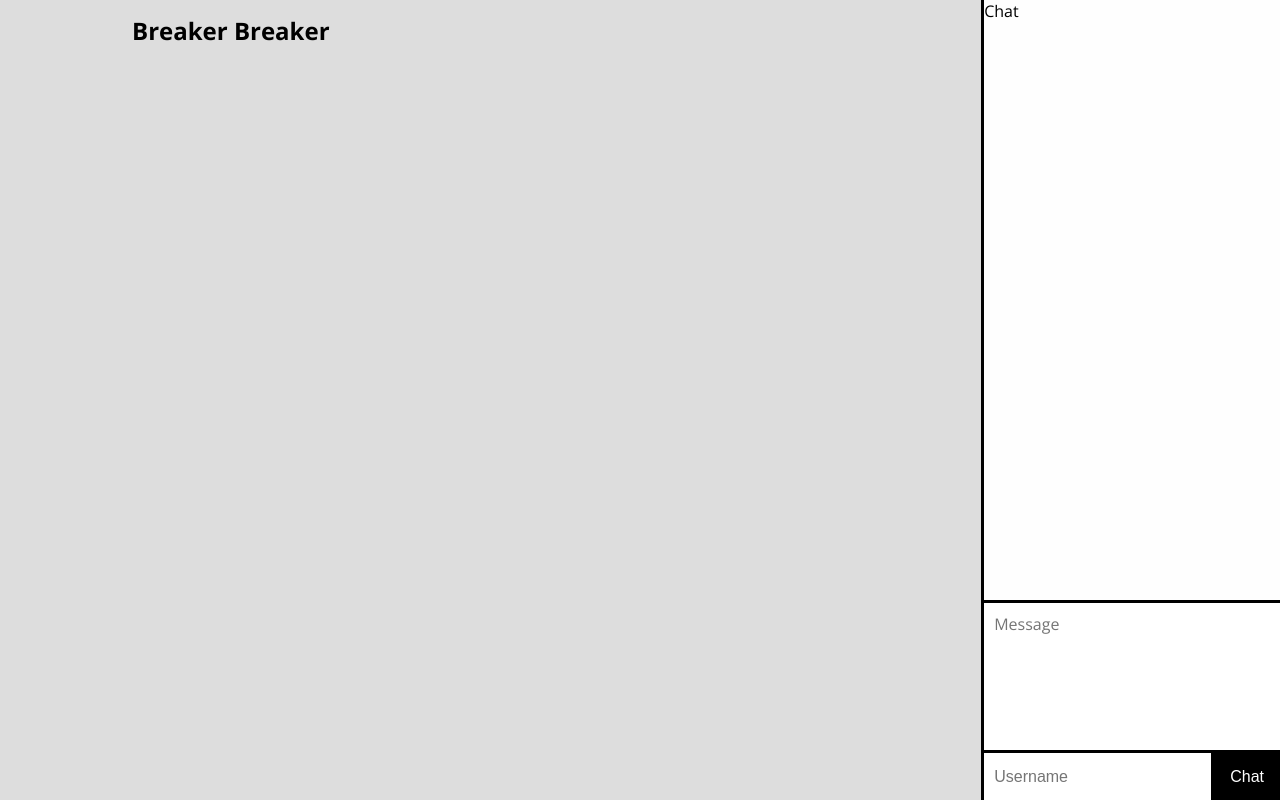
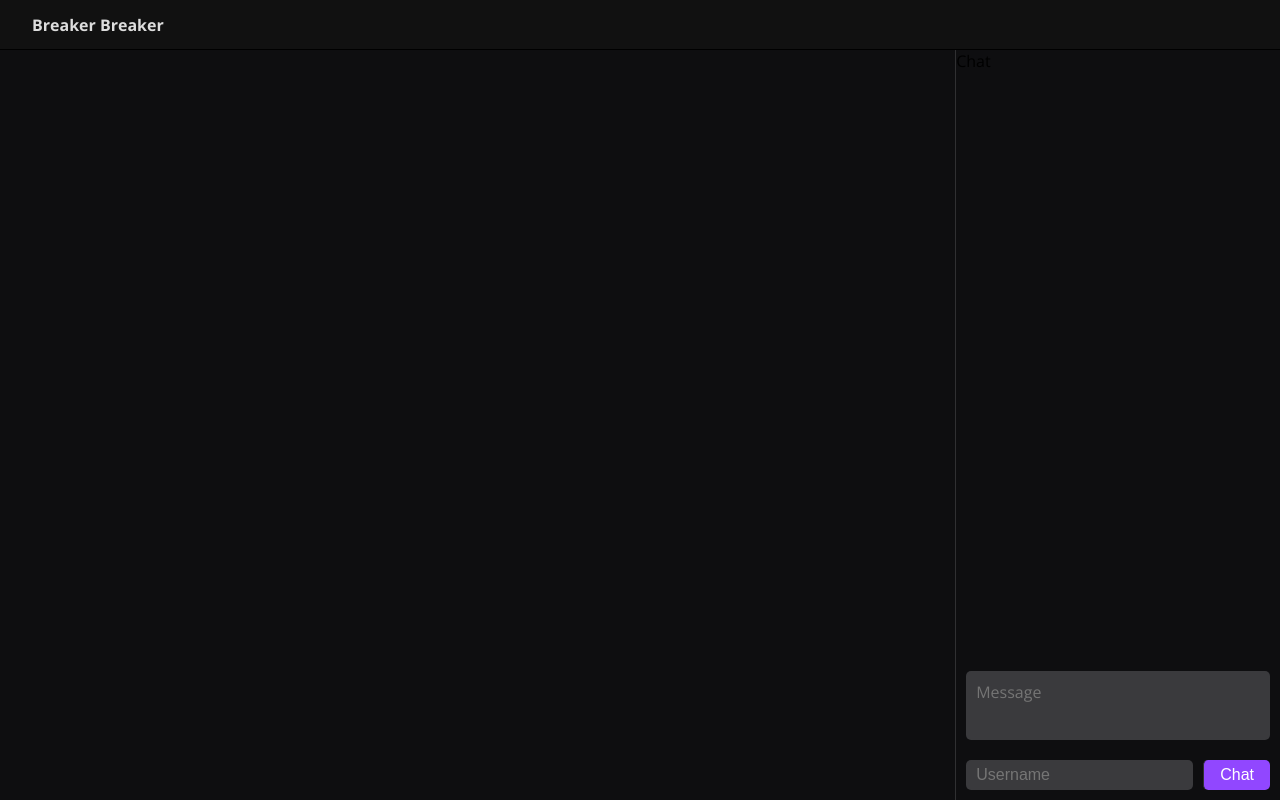
Before and after one commit to kevinchoinj/breaker2, a React (Create React App) app in the folder client/: page /1 in a window 1280 px wide. Built offline with nearby package versions, Linux system fonts and the light colour scheme.

Commit message:
basic stream setup

```diff
--- a/client/src/App.js
+++ b/client/src/App.js
@@ -24,9 +24,6 @@ const GlobalStyle = createGlobalStyle`
     font-family: 'Open Sans', sans-serif;
     -webkit-font-smoothing: antialiased;
     -moz-osx-font-smoothing: grayscale;
-    background-color: ${props => props.theme.colorBackground};
-    color: ${props => props.theme.colorText};
-    fill: ${props => props.theme.colorText};
   }
   * {
     box-sizing: border-box;
@@ -37,12 +34,11 @@ const GlobalStyle = createGlobalStyle`
 `
 
 const App = () => {
-  const [dark, setDark] = useState(false);
+  const [dark, setDark] = useState(true);
   return (
     <ThemeProvider theme={dark ? darkData : lightData}>
       <GlobalStyle/>
       <StyledWrapper>
-        <Navbar/>
         <Switch>
           <Route exact path="/" render={(props) => <Home {...props}/>}/>
           <Route exact path="/:id/vods" render={(props) => <StreamVods {...props}/>}/>
--- a/client/src/components/home/Footer.js
+++ b/client/src/components/home/Footer.js
@@ -7,7 +7,7 @@ const StyledWrapper = styled.div`
   bottom: 0;
   left: 0;
   width: 100%;
-  height: 80px;
+  height: 60px;
   display: flex;
   justify-content: center;
   align-items: center;
@@ -15,6 +15,7 @@ const StyledWrapper = styled.div`
 const StyledContainer = styled.div`
   max-width: 1080px;
   font-size: 13px;
+  padding: 0 1rem;
   width: 100%;
   height: 100%;
   border-top: 1px solid #bbb;
--- a/client/src/components/home/Image.js
+++ b/client/src/components/home/Image.js
@@ -8,6 +8,7 @@ const StyledBackground = styled.div`
   left: -10px;
   width: calc(100% + 20px);
   height: calc(100% + 20px);
+  max-height: 100%;
   background-repeat: no-repeat;
   background-position: center top;
   background-size: cover;
--- a/client/src/components/navbar/Navbar.js
+++ b/client/src/components/navbar/Navbar.js
@@ -30,7 +30,7 @@ const StyledLogo = styled(Link)`
   margin: 0;
   font-size: 1.5rem;
   text-decoration: none;
-  color: ${props => props.theme.colorText};
+  color: #000;
   @media screen and (max-width: 768px) {
     display: none;
   }
--- /dev/null
+++ b/client/src/components/navbar/NavbarStream.js
@@ -0,0 +1,24 @@
+import React from 'react';
+import styled from 'styled-components';
+
+const StyledWrapper = styled.nav`
+  height: 50px;
+  width: 100%;
+  background-color: #111;
+  color: #ddd;
+  padding: 0 2rem;
+  display: flex;
+  align-items: center;
+  font-weight: 700;
+  border-bottom: 1px solid #000;
+`;
+
+const NavbarStream = () => {
+  return (
+    <StyledWrapper>
+      Breaker Breaker
+    </StyledWrapper>
+  )
+}
+
+export default NavbarStream;
--- a/client/src/components/stream/Chat.js
+++ b/client/src/components/stream/Chat.js
@@ -5,6 +5,7 @@ const StyledWrapper = styled.div`
   height: 100%;
   flex: 0 0 296px;
   border-left: ${props => props.theme.border};
+  background-color: ${props => props.theme.colorBackground};
   display: flex;
   flex-direction: column;
   @media screen and (max-width: 768px) {
@@ -17,27 +18,29 @@ const StyledLogs = styled.div`
   flex: 1;
 `;
 const StyledInputWrapper = styled.form`
-  flex: 0 0 200px;
-  border-top: ${props => props.theme.border};
+  flex: 0 0 100px;
   display: flex;
   flex-direction: column;
 `;
 const StyledInputTop = styled.div`
   flex: 1;
   textarea {
-    height: 100%;
-    width: 100%;
+    height: calc(100% - 20px);
+    width: calc(100% - 20px);
     resize: none;
     outline: none;
     border: none;
     font-size: 1rem;
     padding: 10px;
+    margin: 10px;
+    border-radius: 5px;
+    background-color: #3a3a3d;
   }
 `;
 const StyledInputBottom = styled.div`
   flex: 0 0 50px;
   display: flex;
-  border-top: ${props => props.theme.border};
+  padding: 10px;
   input, button{
     height: 100%;
     border: none;
@@ -47,10 +50,14 @@ const StyledInputBottom = styled.div`
     outline: none;
     font-size: 1rem;
     padding: 0 10px;
+    border-radius: 5px;
+    background-color: #3a3a3d;
   }
   button {
-    background-color: ${props => props.theme.colorText};
-    color: ${props => props.theme.colorBackground};
+    margin-left: 10px;
+    background-color: #9147ff;
+    color: #fff;
+    border-radius: 5px;
     font-size: 1rem;
     padding: 0 1rem;
     cursor: pointer;
--- a/client/src/components/stream/Stream.js
+++ b/client/src/components/stream/Stream.js
@@ -5,7 +5,7 @@ import {withRouter} from 'react-router-dom';
 const StyledWrapper = styled.div`
   height: 100%;
   flex: 1;
-  background-color: #ddd;
+  background-color: ${props => props.theme.colorBackground};
 `;
 const Stream = () => {
   return (
--- a/client/src/data/themeData.js
+++ b/client/src/data/themeData.js
@@ -1,11 +1,11 @@
 export const lightData = {
-  border: '3px solid #000',
+  border: '1px solid #000',
   colorBackground: '#fefefe',
   colorText: '#000',
 };
 
 export const darkData = {
-  border: '3px solid #ddd',
-  colorBackground: '#111',
+  border: '1px solid #303032',
+  colorBackground: '#0e0e10;',
   colorText: '#ddd',
 }
--- a/client/src/pages/Home.js
+++ b/client/src/pages/Home.js
@@ -5,6 +5,7 @@ import mobilescreen from 'data/onlyfans.jpg';
 import gplay from 'data/gplay.png';
 import Image from 'components/home/Image';
 import Footer from 'components/home/Footer';
+import Navbar from 'components/navbar/Navbar';
 
 const StyledWrapper = styled.div`
   display: flex;
@@ -15,6 +16,7 @@ const StyledWrapper = styled.div`
 const StyledContainer = styled.div`
   max-width: 1080px;
   width: 100%;
+  max-height: 100%;
   display: grid;
   position: relative;
   grid-template-columns: repeat(2,1fr);
@@ -32,9 +34,9 @@ const StyledRight = styled.div`
     font-size: 1.2rem;
   }
   h1 {
-    font-size: 5.5rem;
+    font-size: 5rem;
     font-weight: 700;
-    margin: 0 0 2rem 0;
+    margin: 0 0 1rem 0;
   }
   @media screen and (max-width: 768px) {
     padding-right: 0;
@@ -78,6 +80,7 @@ const StyledDownload = styled.img`
 const Home = () => {
   return (
     <StyledWrapper>
+      <Navbar/>
       <Canvas/>
       <StyledContainer>
         <StyledLeft>
--- a/client/src/pages/Stream.js
+++ b/client/src/pages/Stream.js
@@ -5,24 +5,33 @@ import {withRouter} from 'react-router-dom';
 import { setId } from 'actions/page';
 import StreamComponent from 'components/stream/Stream';
 import Chat from 'components/stream/Chat';
+import NavbarStream from 'components/navbar/NavbarStream';
 
 const StyledWrapper = styled.div`
   display: flex;
   width: 100%;
   height: 100%;
+  flex-direction: column;
+`;
+const StyledContainer = styled.div`
+  display: flex;
+  width: 100%;
+  flex: 1;
   @media screen and (max-width: 768px) {
-    flex-direction: column;
-  }
+  flex-direction: column;
+}
 `;
-
 const Stream = ({match, setId}) => {
   useEffect(() => {
     setId(match.params.id);
   }, [match])
   return (
     <StyledWrapper>
-      <StreamComponent/>
-      <Chat/>
+      <NavbarStream/>
+      <StyledContainer>
+        <StreamComponent/>
+        <Chat/>
+      </StyledContainer>
     </StyledWrapper>
   )
 }
```
Also changed, not shown: client/src/components/navbar/OverflowMenu.js (deleted, +0 -108 lines).
